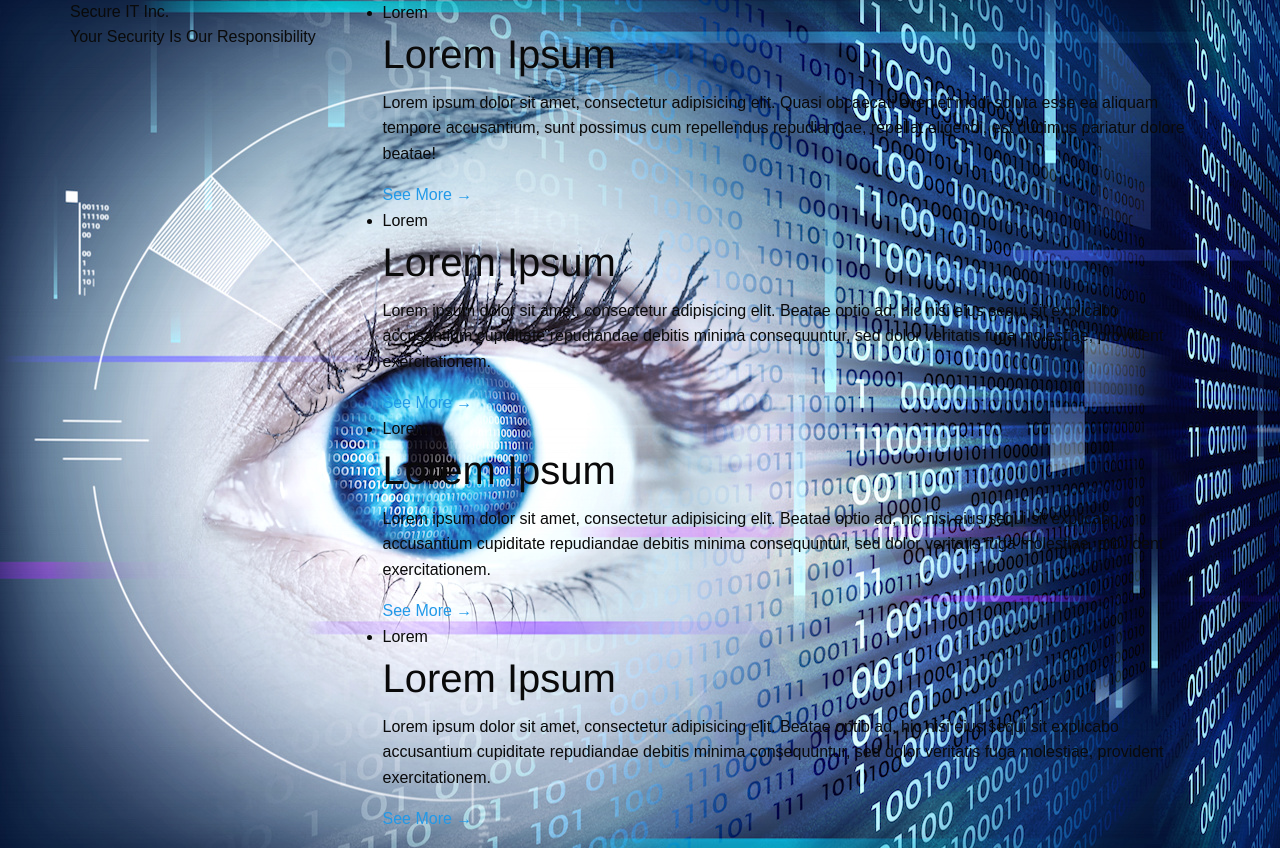
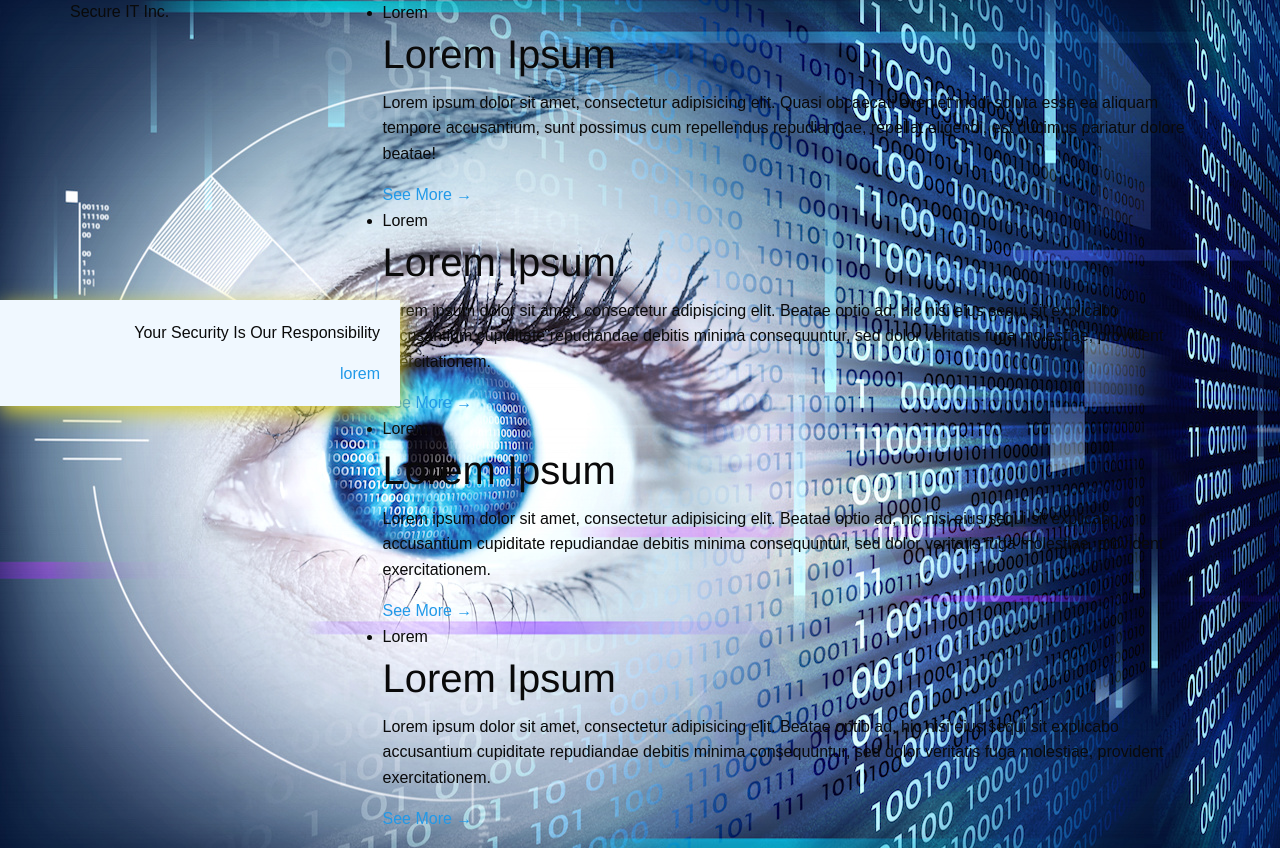
Before and after one commit to Korirmitchelle/SecureIt, a plain HTML site: page index.html in a window 1280 px wide. Drawn offline with Linux system fonts and the light colour scheme.

Commit message:
main part name org

```diff
--- a/css/app.css
+++ b/css/app.css
@@ -6,3 +6,19 @@
      font-family: Arial;
      background: #fff url(../images/backg.jpeg) repeat top left;
  }
+ #content {
+     margin: 0 auto;
+ }
+ .reference {
+     clear: both;
+     top: 300px;
+     left: 0px;
+     position: absolute;
+     text-align: right;
+     width: 400px;
+     padding: 20px;
+     background-color: aliceblue;
+     -moz-box-shadow: 1px 6px 20px #ddd234;
+     -webkit-box-shadow: 1px 6px 20px #ddd234;
+     box-shadow: 1px 6px 20px #ddd234;
+ }
--- a/index.html
+++ b/index.html
@@ -17,6 +17,7 @@
                 <div class="title">Secure IT Inc.</div>
                 <div class="reference">
                     <p>Your Security Is Our Responsibility</p>
+                    <a href="#">lorem</a>
                 </div>
             </div>
             <div class="medium-9 columns">
```
